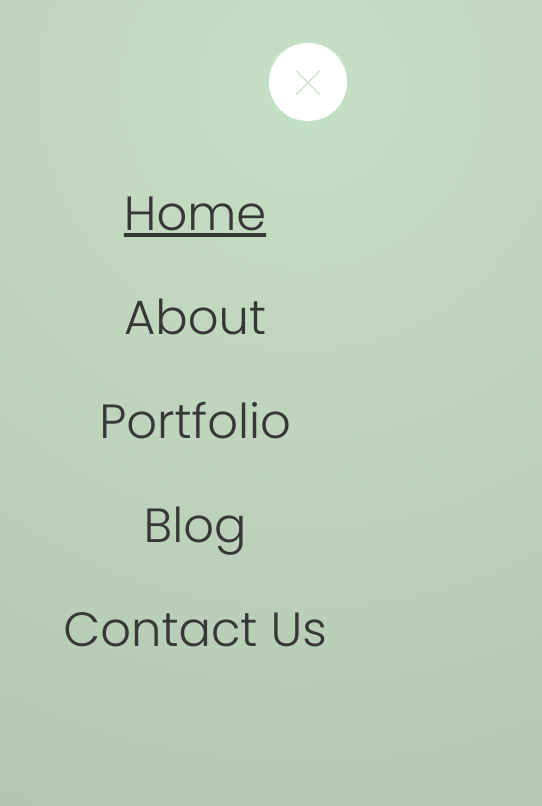
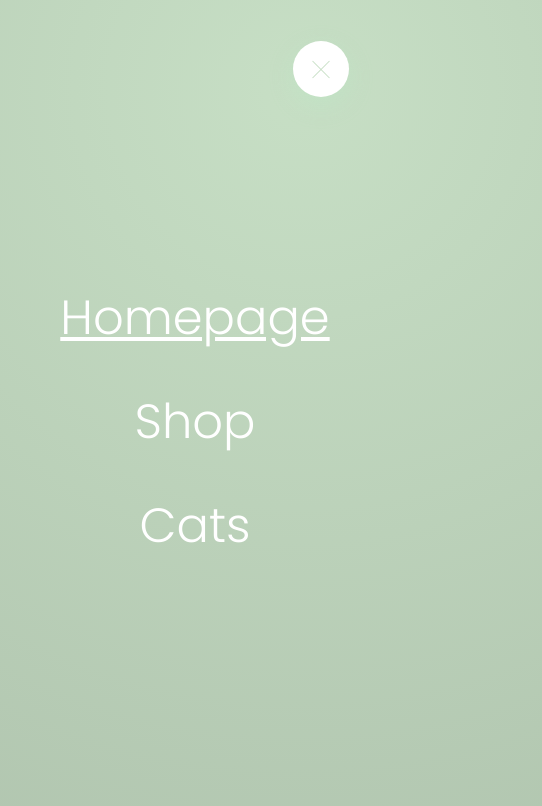
Before and after one commit to vDalken/cat-store, a React (Vite) app: page / in a window 390 px wide. Both pictures are taken after a click on the label 308 px from the left and 81 px from the top of the page. Shown: the top 806 px of the page, 542 px wide, since content can reach past the window. Built offline with nearby package versions, Linux system fonts and the light colour scheme.

Commit message:
add mobile adpative measurements

```diff
--- a/src/components/CatDescription/styles.ts
+++ b/src/components/CatDescription/styles.ts
@@ -12,8 +12,8 @@ export const Image = styled.img`
 `
 
 export const ImageArea = styled.div`
-  width: 35rem;
-  height: 35rem;
+  width: 20rem;
+  height: 20rem;
   display: flex;
   justify-content: center;
   align-items: center;
--- a/src/components/CatList/styles.ts
+++ b/src/components/CatList/styles.ts
@@ -22,6 +22,10 @@ export const CatCard = styled.div<ContainerProps>`
   &:hover{
     border: 2px solid var(--green);
   }
+
+  @media screen and (max-width: 750px) {
+    transform: scale(.8);
+  }
 `
 
 export const CatName = styled.p`
--- a/src/components/Hamburger/index.tsx
+++ b/src/components/Hamburger/index.tsx
@@ -16,27 +16,17 @@ export function Hamburger() {
           <List>
             <li>
               <ItemLink onClick={handleClick} to="/">
-                Home
+                Homepage
               </ItemLink>
             </li>
             <li>
-              <ItemLink onClick={handleClick} to="/about">
-                About
+              <ItemLink onClick={handleClick} to="/shop/page1">
+                Shop
               </ItemLink>
             </li>
             <li>
-              <ItemLink onClick={handleClick} to="/portfolio">
-                Portfolio
-              </ItemLink>
-            </li>
-            <li>
-              <ItemLink onClick={handleClick} to="/blog">
-                Blog
-              </ItemLink>
-            </li>
-            <li>
-              <ItemLink onClick={handleClick} to="/contact">
-                Contact Us
+              <ItemLink onClick={handleClick} to="/cat/1">
+                Cats
               </ItemLink>
             </li>
           </List>
--- a/src/components/Hamburger/styles.ts
+++ b/src/components/Hamburger/styles.ts
@@ -27,7 +27,7 @@ export const MenuLabel = styled.label`
   z-index: 1000;
   box-shadow: 0 1rem 3rem rgba(182, 237, 200, 0.3);
   text-align: center;
-  transform: scale(.7);
+  transform: scale(.5);
 
   @media screen and (min-width: 750px) {
     display: none;
@@ -117,7 +117,7 @@ export const ItemLink = styled(NavLink)`
   font-size: 3rem;
   font-weight: 300;
   text-decoration: none;
-  color: ${COLORS.primaryLight};
+  color: #fff;
   padding: 1rem 2rem;
 
   background-image: linear-gradient(
--- a/src/components/Homepage/index.tsx
+++ b/src/components/Homepage/index.tsx
@@ -1,9 +1,12 @@
 import { SleepingCat } from '../SleepingCat'
-import { CatContainer, Div } from './styles'
+import { CatContainer, Div, Text } from './styles'
 
 export const Homepage = () => {
   return (
     <Div>
+      <Text>
+        <h1>Welcome to Purr-fect - Your favorite store in the world! This is where you'll find you furry friend.</h1>
+      </Text>
       <CatContainer>
         <SleepingCat />
       </CatContainer>
--- a/src/components/Homepage/styles.ts
+++ b/src/components/Homepage/styles.ts
@@ -1,15 +1,25 @@
-import styled from "styled-components";
+import styled from 'styled-components'
 
 export const Div = styled.div`
-    background-color: var(--blue);
-    width: 100%;
-    height: 100%;
-`;
+  background-color: var(--blue);
+  width: 100%;
+  height: 100%;
+  display: flex;
+  flex-direction: column;
+  justify-content: center;
+  align-items: center;
+`
+
+export const Text = styled.div`
+  color: #fff;
+  font-size: var(--second-hsize);
+  text-align: center;
+
+  @media screen and (max-width: 750px) {
+    font-size: var(--p-size);
+  }
+`
 
 export const CatContainer = styled.div`
-    max-width: 100%;
-    position: absolute;
-    transform: translate(-50%,-50%);
-    left: 85%;
-    top: 90%;
-`;
+  max-width: 100%;
+`
--- a/src/components/NavigationBar/styles.ts
+++ b/src/components/NavigationBar/styles.ts
@@ -14,6 +14,11 @@ export const Nav = styled.nav`
   justify-content: space-between;
   align-items: center;
   padding: 1.6rem;
+
+  @media screen and (max-width: 750px) {
+    padding: .8rem;
+  }
+
 `
 
 export const Ul = styled.ul`
--- a/src/components/Pagination/styles.ts
+++ b/src/components/Pagination/styles.ts
@@ -26,6 +26,11 @@ export const PaginationLink = styled(Link)`
     background-color: #fff;
     color: var(--blue);
   }
+
+  @media screen and (max-width: 750px) {
+    font-size: 1rem;
+  }
+
 `
 
 export const PageNumberContainer = styled.ul`
--- a/src/components/SleepingCat/styles.ts
+++ b/src/components/SleepingCat/styles.ts
@@ -5,6 +5,10 @@ export const Container = styled.div`
   width: 350px;
   position: relative;
   transform: scale(1.2);
+
+  @media screen and (max-width: 750px) {
+    transform: scale(.8);
+  }
 `
 
 export const Cat = styled.div`
```
